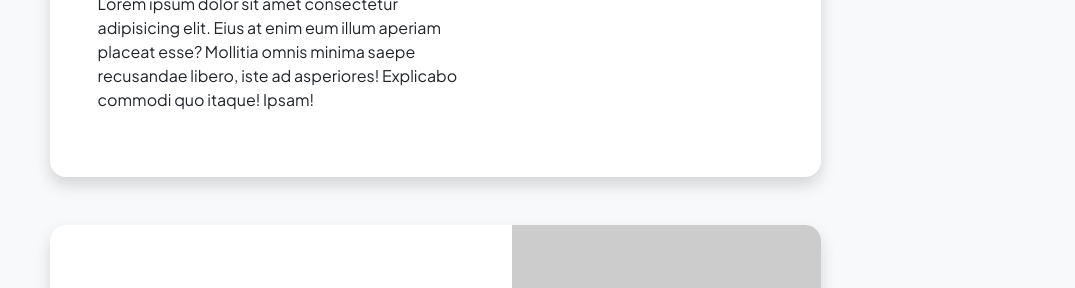
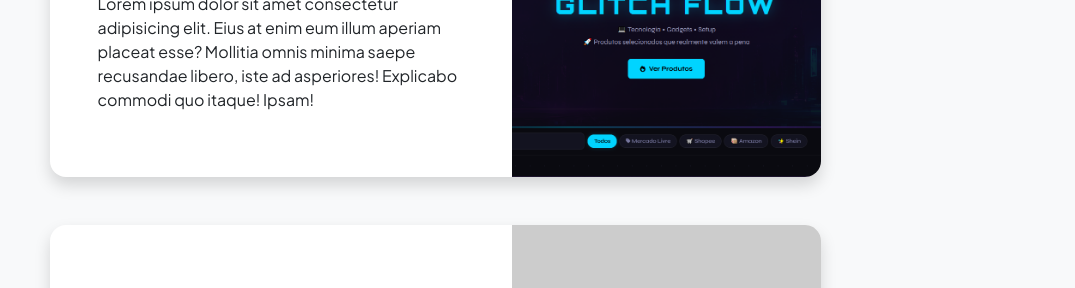
Before and after one commit to LucasPeixotoN/My-portfolio, a plain HTML site: page projects.html in a window 1280 px wide. Shown: the part 326-614 px from the top of the page, without its empty margins (205-1280 px from the left). Drawn offline with nearby package versions, Linux system fonts and the light colour scheme; the site is published under a folder, as on GitHub Pages, so addresses that start at the root find nothing; placeholder pictures from the web are drawn by us.

Commit message:
Tentando subir site

```diff
--- a/startbootstrap-personal-gh-pages/projects.html
+++ b/projects.html
@@ -38,7 +38,7 @@
                                             <h2 class="fw-bolder">Glitch Flow Shop</h2>
                                             <p>Lorem ipsum dolor sit amet consectetur adipisicing elit. Eius at enim eum illum aperiam placeat esse? Mollitia omnis minima saepe recusandae libero, iste ad asperiores! Explicabo commodi quo itaque! Ipsam!</p>
                                         </div>
-                                        <img class="project-img" src="/startbootstrap-personal-gh-pages/assets/glitch_flow.png" alt="..." />
+                                        <img class="project-img" src="assets/glitch_flow.png" alt="..." />
                                     </div>
                                 </div>
                             </div>
```
Also changed, not shown: assets/favicon.ico (renamed from startbootstrap-personal-gh-pages/assets/favicon.ico), assets/glitch_flow.png (renamed from startbootstrap-personal-gh-pages/assets/glitch_flow.png), assets/lucas.png (renamed from startbootstrap-personal-gh-pages/assets/lucas.png), assets/profile.png (renamed from startbootstrap-personal-gh-pages/assets/profile.png), components/footer.html (renamed from startbootstrap-personal-gh-pages/components/footer.html), components/navbar.html (renamed from startbootstrap-personal-gh-pages/components/navbar.html), components/whatsapp.html (renamed from startbootstrap-personal-gh-pages/components/whatsapp.html), contact.html (renamed from startbootstrap-personal-gh-pages/contact.html), css/styles.css (renamed from startbootstrap-personal-gh-pages/css/styles.css), index.html (renamed from startbootstrap-personal-gh-pages/index.html), js/scripts.js (renamed from startbootstrap-personal-gh-pages/js/scripts.js), resume.html (renamed from startbootstrap-personal-gh-pages/resume.html).
